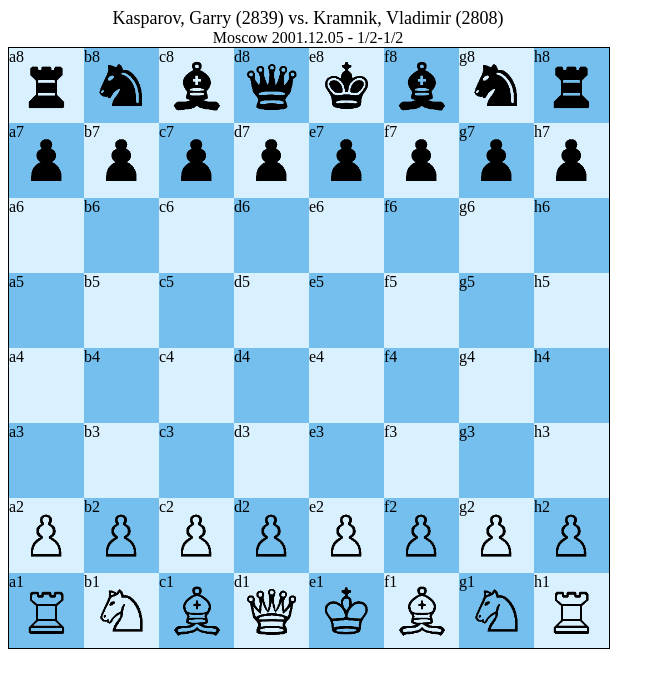
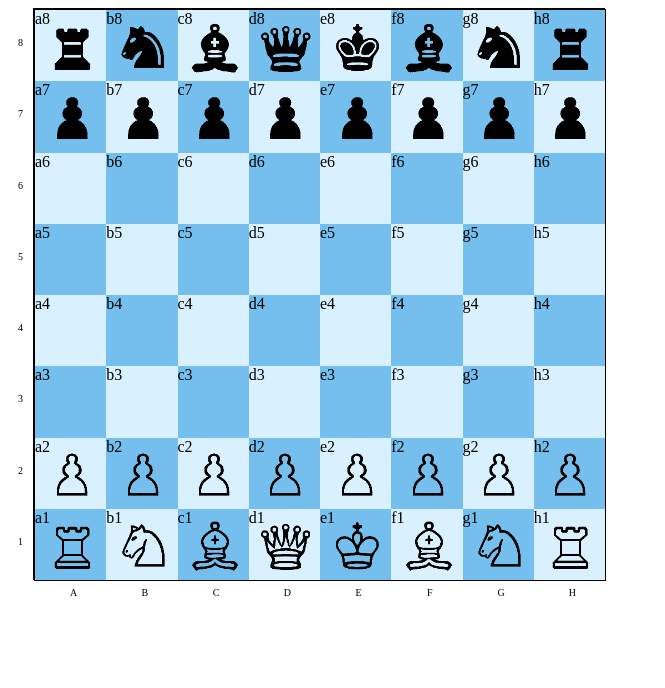
Before and after one commit to adamrisser/JS-PGN-Viewer, a plain HTML site: page index.html in a window 1280 px wide. Shown: the whole page, without its empty margins (0-665 px from the left). Drawn offline with Linux system fonts and the light colour scheme.

Commit message:
added gutters

```diff
--- a/css/main.css
+++ b/css/main.css
@@ -1,37 +1,64 @@
+
 .game {
     width:  600px;
     height: 600px;
 }
 
+.leftgutter {
+    float: left;
+    padding: 0 10px;
+    height: 570px;
+}
+
+.leftgutter div {
+    height: 12.5%;
+    line-height: 70px;
+    font-size: 10px;
+}
+
+.bottomgutter {
+    float: right;
+    width: 570px;
+}
+
+.bottomgutter div {
+    float: left;
+    text-align: center;
+    width: 12.5%;
+    padding-top: 7px;
+    font-size: 10px;
+}
+
 .board {
-    width:  100%;
-    height: 100%;
+    float: left;
+    width:  570px;
+    height: 570px;
     border: 1px solid #000;
 }
 
-.file {
+.board .file {
     float: left;
     height: 12.5%;
     width: 100%;
 }
 
-.cell {
+.board .cell {
     float: left;
     width:  12.5%;
     height: 100%;
 }
 
-.file:nth-child(even) .cell:nth-child(odd),
-.file:nth-child(odd)  .cell:nth-child(even) {
+.board .file:nth-child(even) .cell:nth-child(odd),
+.board .file:nth-child(odd)  .cell:nth-child(even) {
     background-color: #74BFED;
 }
 
-.file:nth-child(even) .cell:nth-child(even),
-.file:nth-child(odd)  .cell:nth-child(odd) {
+.board .file:nth-child(even) .cell:nth-child(even),
+.board .file:nth-child(odd)  .cell:nth-child(odd) {
     background-color: #D9F0FF;
 }
 
-.piece {
+.board .piece {
     width:  50px;
     height: 50px;
 }
@@ -43,6 +70,7 @@
 
 .gamedetails {
     text-align: center;
+    display: none;
 }
 
 .gamedetails .players {
--- /dev/null
+++ b/html/game.html
@@ -0,0 +1,17 @@
+
+
+<div class="game">
+    <div class="leftgutter">
+        <% for (var i = 8; i > 0; i--) { %>
+            <div class="gutter"><%= i %></div>
+        <% } %>
+    </div>
+
+    <div class="board"></div>
+
+    <div class="bottomgutter">
+        <% _.each(['A','B','C','D','E','F','G','H'], function (letter) { %>
+            <div class="gutter"><%= letter %></div>
+        <% }); %>
+    </div>
+</div>
--- a/index.html
+++ b/index.html
@@ -5,6 +5,5 @@
         <link href="css/main.css" rel="stylesheet" media="screen" />
     </head>
     <body>
-        <div class="game"></div>
     </body>
 </html>
--- a/js/app/bootstrap.js
+++ b/js/app/bootstrap.js
@@ -1,4 +1,4 @@
-define(['board', 'gamedetails', 'pgnparser'], function (Board, GameDetails, pgnparser) {
+define(['board', 'game', 'pgnparser'], function (Board, Game, pgnparser) {
 
     var _test = '[Event "Botvinnik Memorial"]' +
                 '[Site "Moscow"]' +
@@ -24,24 +24,16 @@ define(['board', 'gamedetails', 'pgnparser'], function (Board, GameDetails, pgnp
                 'Nxe6 1/2-1/2';
 
     var pgn = pgnparser.parse(_test),
-        parent = $('.game'),
 
-        gameDetails = new GameDetails({
-            model: pgn,
-            el: parent
-        }),
-
-        chessBoard = new Board({
-            model: pgn,
-            el: parent
+        game = new Game({
+            el: $('body'),
+            model: pgn
         });
 
-    gameDetails.render();
-
-    chessBoard.render();
+    game.render();
 
     return {
-        chessBoard: chessBoard
+        game: game
     };
 
 });
--- /dev/null
+++ b/js/app/game.js
@@ -0,0 +1,69 @@
+/**
+ * Game view. Mostly a wrapper for all the views that make up a game
+ * @module
+ */
+define(['backbone', 'jquery', 'gamedetails', 'board', 'tmpl!gametmpl'], function (Backbone, $, GameDetails, Board, htmTmpl) {
+
+    var Game = Backbone.View.extend({
+
+        /**
+         * Game details header
+         * @type {View}
+         * @method
+         */
+        header: null,
+
+        /**
+         * Game board
+         * @type {View}
+         * @method
+         */
+        board: null,
+
+        /**
+         * Game html
+         * @type {HTMLElement}
+         * @property
+         */
+        html: null,
+
+        /**
+         * Initialize the game
+         * @param {Object} config
+         * @method
+         */
+        initialize: function (config) {
+            var self = this, opts;
+
+            // get the html here, as its needed before the render calls
+            self.html = $(htmTmpl(self.model.attributes));
+
+            self.header = new GameDetails({
+                el:  self.html,
+                model: self.model
+            });
+
+            self.board = new Board({
+                el:  self.html.find('.board'),
+                model: self.model
+            });
+        },
+
+        /**
+         * Render the header
+         * @method
+         */
+        render: function () {
+
+            this.$el.append(this.html);
+
+            this.header.render();
+            this.board.render();
+        }
+
+    });
+
+    // export
+    return Game;
+
+});
--- a/main.js
+++ b/main.js
@@ -14,6 +14,7 @@ require.config({
         'backbone'   : 'js/ext/backbone',
         'jquery'     : 'js/ext/jquery',
         'bootstrap'  : 'js/app/bootstrap',
+        'game'       : 'js/app/game',
         'board'      : 'js/app/board',
         'gamedetails': 'js/app/gamedetails',
         'pgnparser'  : 'js/util/pgnparser',
@@ -24,6 +25,7 @@ require.config({
         'move': 'js/model/move',
 
         // html
+        'gametmpl'       : 'html/game.html',
         'boardtmpl'      : 'html/board.html',
         'gamedetailstmpl': 'html/gamedetails.html'
     }
```
